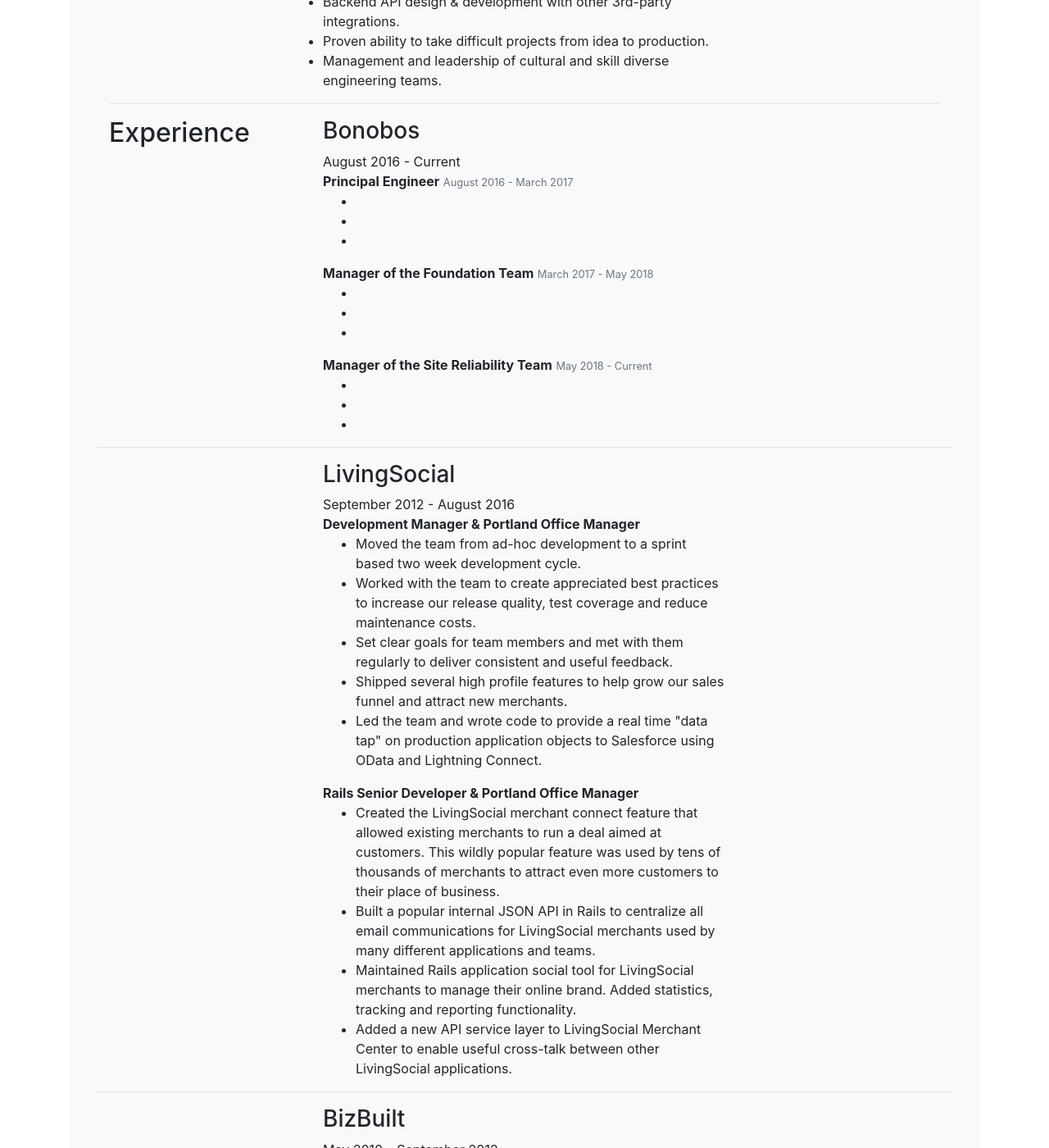
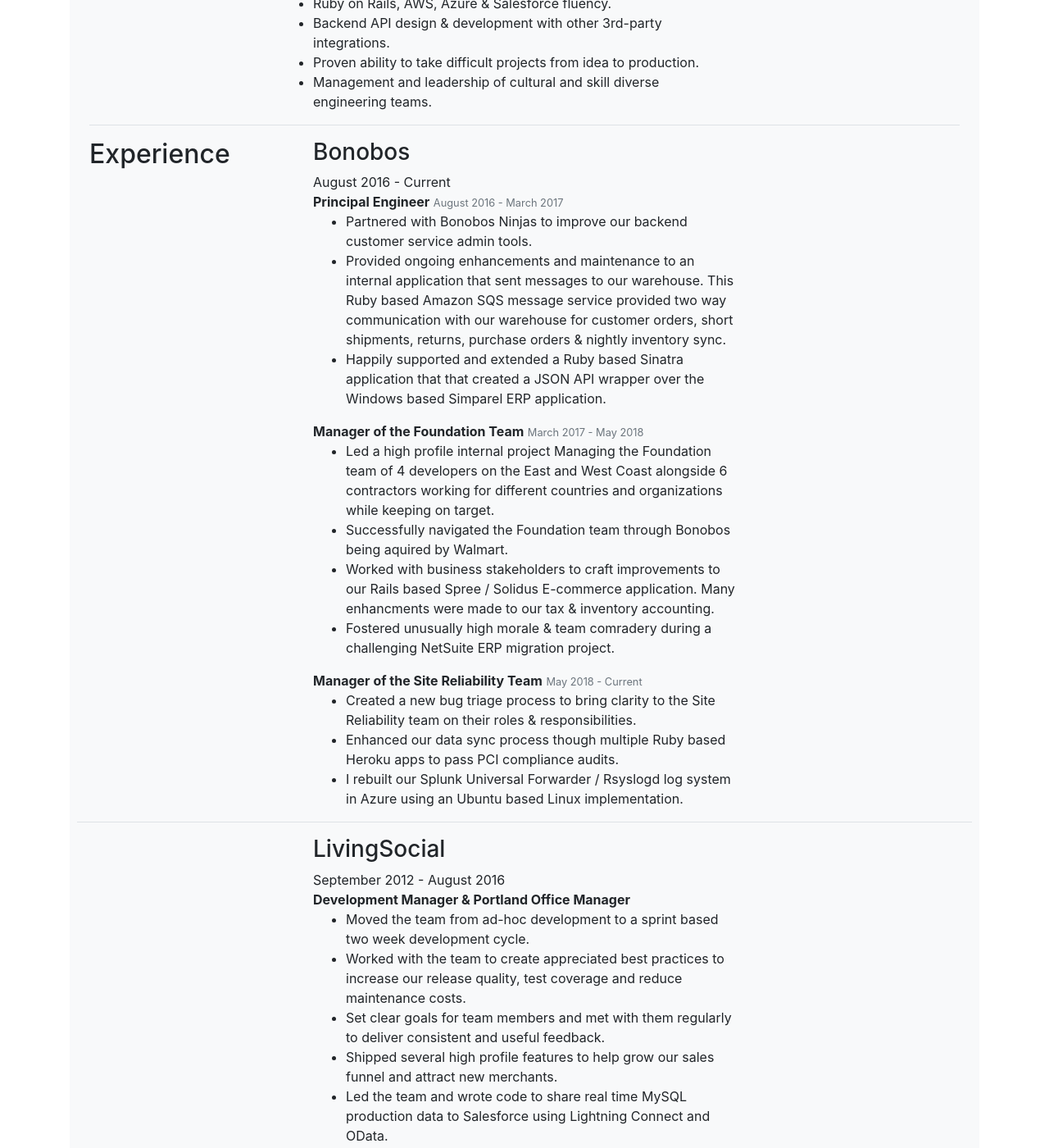
Before and after one commit to jdodson/jdodsonorg, a Jekyll site: the page built from resume.html, in a window 1280 px wide and 1400 px high, scrolled down 544 px. Shown: the whole window at 82% size. Built offline with Jekyll 4.4.1, drawn with Linux system fonts in a browser that asks for light colours; nearby versions of some CDN libraries; some of the changed text lies outside the part shown.

Commit message:
Resume updates

```diff
--- a/docs/feed.xml
+++ b/docs/feed.xml
@@ -1 +1 @@
-<?xml version="1.0" encoding="utf-8"?><feed xmlns="http://www.w3.org/2005/Atom" ><generator uri="https://jekyllrb.com/" version="3.8.1">Jekyll</generator><link href="jdodson.org/feed.xml" rel="self" type="application/atom+xml" /><link href="jdodson.org/" rel="alternate" type="text/html" /><updated>2018-05-20T13:49:20-07:00</updated><id>jdodson.org/</id><title type="html">jdodson.org</title><subtitle>Partner to Francesca and father to Finley I work for Bonobos as an Engineering Manager and built the video game site Cheerful Ghost.</subtitle></feed>
+<?xml version="1.0" encoding="utf-8"?><feed xmlns="http://www.w3.org/2005/Atom" ><generator uri="https://jekyllrb.com/" version="3.8.1">Jekyll</generator><link href="jdodson.org/feed.xml" rel="self" type="application/atom+xml" /><link href="jdodson.org/" rel="alternate" type="text/html" /><updated>2018-05-20T19:04:12-07:00</updated><id>jdodson.org/</id><title type="html">jdodson.org</title><subtitle>Partner to Francesca and father to Finley I work for Bonobos as an Engineering Manager and built the video game site Cheerful Ghost.</subtitle></feed>
--- a/resume.html
+++ b/resume.html
@@ -4,8 +4,8 @@
 description: Partner to Francesca and soon to be father.  I am a software engineer that builds awesome stuff like the video game community Cheerful Ghost.
 ---
 
-<div class="container rounded bg-light pl-5 pr-5">
-  <div class="row pt-3 border-bottom">
+<div class="container rounded bg-light pl-4 pr-4">
+  <div class="row pt-3 pb-3 border-bottom">
     <div class="pb-3 col-sm-3 col-md-6 col-lg-3">
       <img src="images/headshots/redshot_cropped_400.jpg" class="img-fluid rounded" style="width: 85%;" alt="The headshot of Jon Dodson sporting a sharp red button down standing in front of a tree on a nice day." title="The headshot of Jon Dodson sporting a sharp red button down standing in front of a tree on a nice day." />
     </div>
@@ -52,25 +52,26 @@
           <strong>Principal Engineer</strong>
           <small class="text-muted">August 2016 - March 2017</small>
           <ul>
-            <li></li>
-            <li></li>
-            <li></li>
+            <li>Partnered with Bonobos Ninjas to improve our backend customer service admin tools.</li>
+            <li>Provided ongoing enhancements and maintenance to an internal application that sent messages to our warehouse. This Ruby based Amazon SQS message service provided two way communication with our warehouse for customer orders, short shipments, returns, purchase orders & nightly inventory sync.</li>
+            <li>Happily supported and extended a Ruby based Sinatra application that that created a JSON API wrapper over the Windows based Simparel ERP application.</li>
           </ul>
 
           <strong>Manager of the Foundation Team</strong>
           <small class="text-muted">March 2017 - May 2018</small>
           <ul>
-            <li></li>
-            <li></li>
-            <li></li>
+            <li>Led a high profile internal project Managing the Foundation team of 4 developers on the East and West Coast alongside 6 contractors working for different countries and organizations while keeping on target.</li>
+            <li>Successfully navigated the Foundation team through Bonobos being aquired by Walmart.</li>
+            <li>Worked with business stakeholders to craft improvements to our Rails based Spree / Solidus E-commerce application.  Many enhancments were made to our tax & inventory accounting.</li>
+            <li>Fostered unusually high morale & team comradery during a challenging NetSuite ERP migration project.</li>
           </ul>
 
           <strong>Manager of the Site Reliability Team</strong>
           <small class="text-muted">May 2018 - Current</small>
           <ul>
-            <li></li>
-            <li></li>
-            <li></li>
+            <li>Created a new bug triage process to bring clarity to the Site Reliability team on their roles & responsibilities.</li>
+            <li>Enhanced our data sync process though multiple Ruby based Heroku apps to pass PCI compliance audits.</li>
+            <li>I rebuilt our Splunk Universal Forwarder / Rsyslogd log system in Azure using an Ubuntu based Linux implementation.</li>
           </ul>
         </div>
       </div>
@@ -91,12 +92,12 @@
             <li>Worked with the team to create appreciated best practices to increase our release quality, test coverage and reduce maintenance costs.</li>
             <li>Set clear goals for team members and met with them regularly to deliver consistent and useful feedback.</li>
             <li>Shipped several high profile features to help grow our sales funnel and attract new merchants.</li>
-            <li>Led the team and wrote code to provide a real time "data tap" on production application objects to Salesforce using OData and Lightning Connect.</li>
+            <li>Led the team and wrote code to share real time MySQL production data to Salesforce using Lightning Connect and OData.</li>
           </ul>
 
           <strong>Rails Senior Developer & Portland Office Manager</strong>
           <ul>
-            <li>Created the LivingSocial merchant connect feature that allowed existing merchants to run a deal aimed at customers.  This wildly popular feature was used by tens of thousands of merchants to attract even more customers to their place of business.</li>
+            <li>Created the LivingSocial merchant connect feature that allowed existing merchants to run a follow-on deal aimed at past customers.  This wildly popular feature was used by tens of thousands of merchants to attract repeat customers to their place of business.</li>
             <li>Built a popular internal JSON API in Rails to centralize all email communications for LivingSocial merchants used by many different applications and teams.</li>
             <li>Maintained Rails application social tool for LivingSocial merchants to manage their online brand.  Added statistics, tracking and reporting functionality.</li>
             <li>Added a new API service layer to LivingSocial Merchant Center to enable useful cross-talk between other LivingSocial applications.</li>
```
Also changed, not shown: docs/resume.html (+14 -13 lines).
